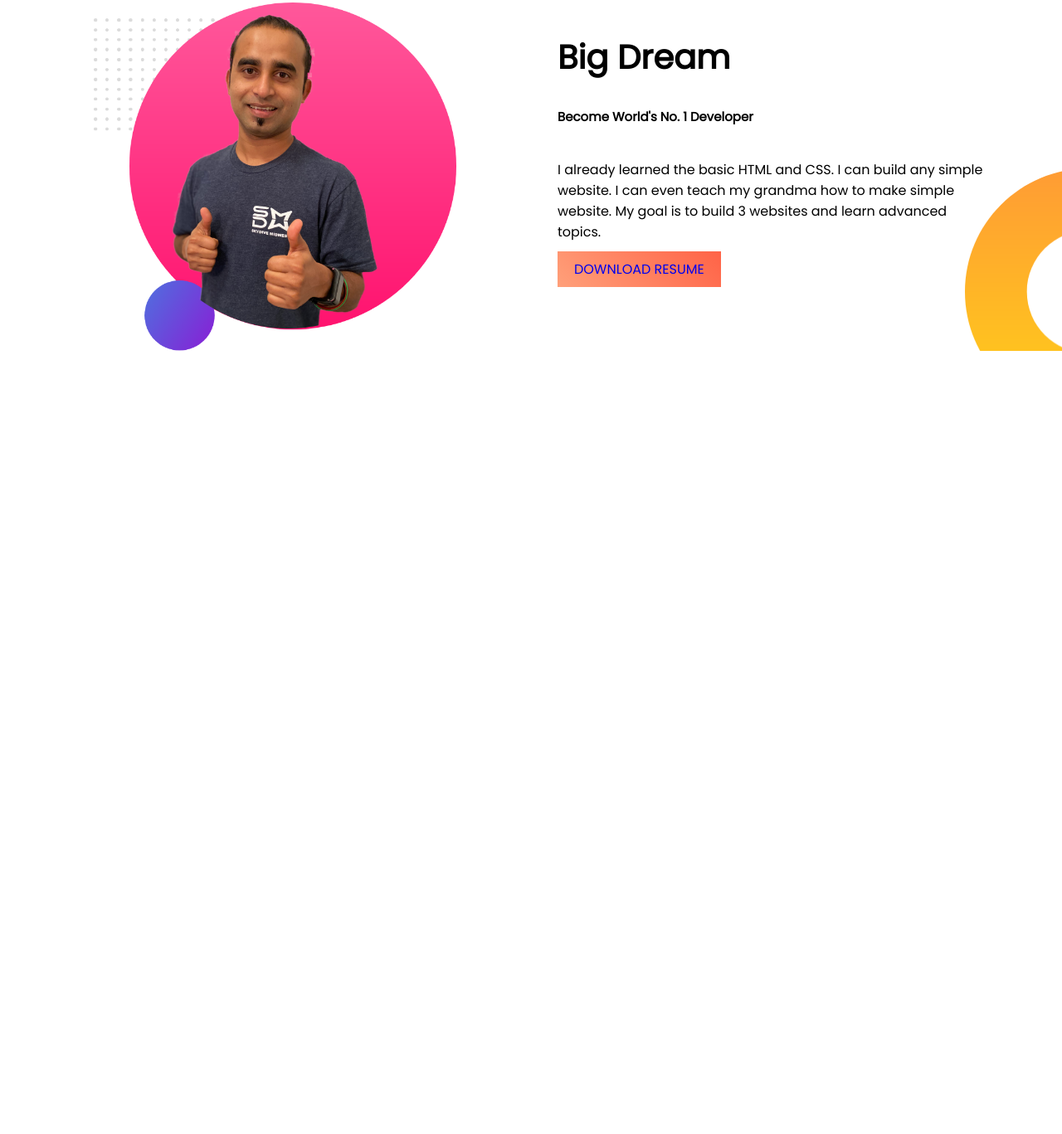
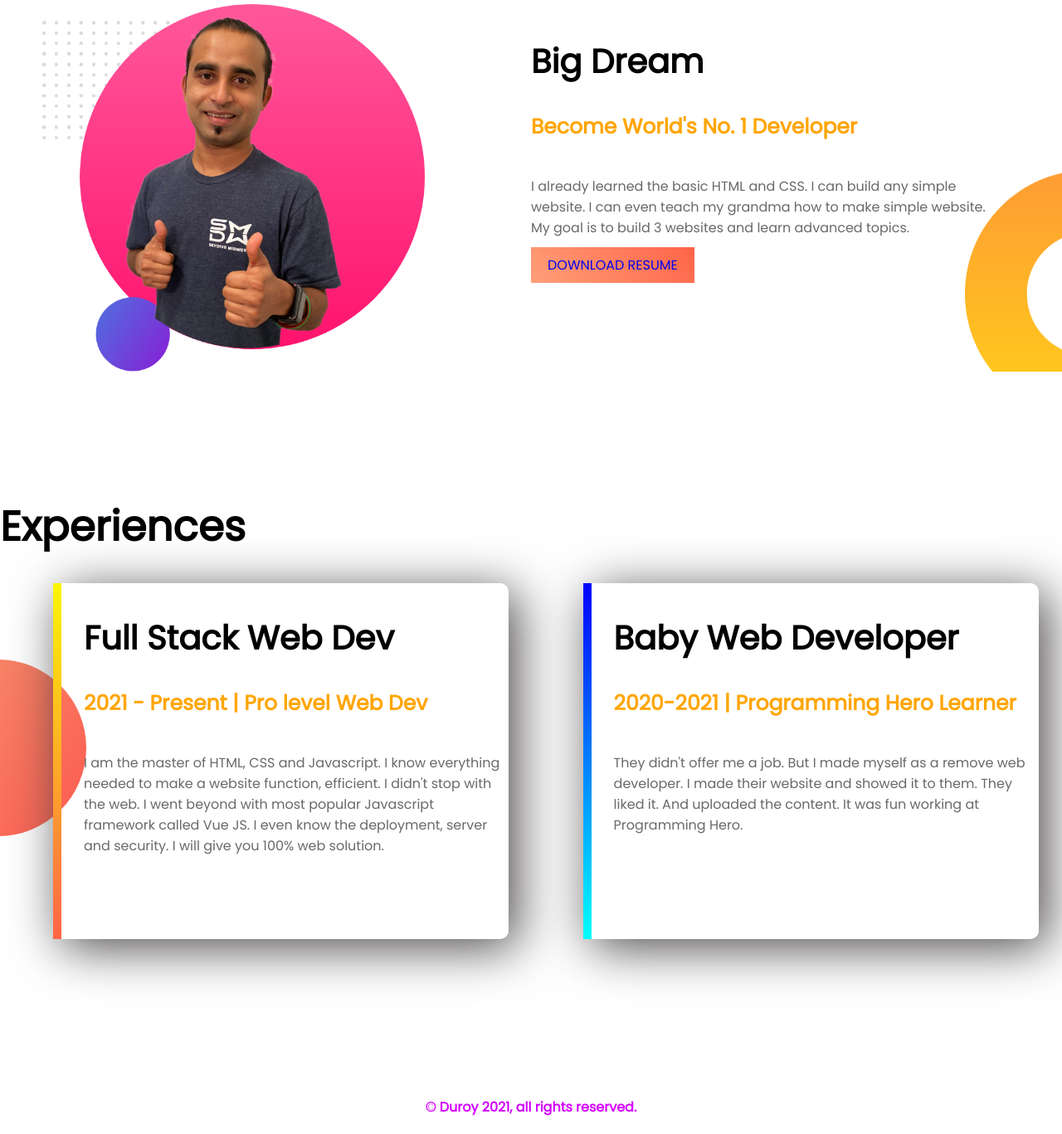
Before and after one commit to Rasel0406/moduel04, a plain HTML site: page index.html in a window 1280 px wide. Shown: the part 691-2058 px from the top of the page at 83% size. Before the commit the page ends 1114 px from the top, so only its background shows below. Drawn offline with Linux system fonts and the light colour scheme.

Commit message:
experiences and footer part add

```diff
--- a/css/style.css
+++ b/css/style.css
@@ -16,23 +16,22 @@ a {
 img {
     vertical-align: middle;
 }
-.clr{
+
+.clr {
     clear: both;
 }
-
+.fexiable_content{
+    display: flex;
+    margin-bottom: 150px;
+}
 body {
     font-family: 'Poppins', sans-serif;
 }
 
-.bannder_part {
-    display: flex;
-    float: left;
-    padding-left: 5%;
 
-}
-.banner{
-background-image: url(../images/top-banner.png);
-background-repeat: no-repeat;
+.banner {
+    background-image: url(../images/top-banner.png);
+    background-repeat: no-repeat;
 
 }
 
@@ -57,6 +56,7 @@ h3 {
 p {
     padding-top: 40px;
     padding-bottom: 20px;
+    color: dimgray;
 }
 
 .durjoy {
@@ -95,31 +95,78 @@ p {
 
 /*big dream part start */
 
-.big_dream{
+.big_dream {
     display: flex;
-    margin-top: 150px;
+    /*margin-top: 150px;*/
     background-image: url(../images/dream-bg.png);
     background-repeat: no-repeat;
     background-position-x: right;
     background-position-y: 200px;
 }
-.dream_content{
+
+.dream_content {
     float: left;
 }
-h2{
+
+h2 {
     font-size: 40px;
 }
-.dream_img{
+
+.dream_img {
     width: 40%;
 }
-.dream_img img{
+
+.dream_img img {
     width: 90%;
     padding-left: 10%;
 }
-.dream_content{
+h3{
+    font-size: 25px;
+    color: orange;
+}
+
+.dream_content {
     width: 43%;
     float: left;
     padding-left: 10%;
     padding-top: 3%;
 }
+
 /*big dream part end */
+
+/* experiences part start */
+.experience_part{
+
+   background-image: url(../images/exp-bg.png);
+   background-repeat: no-repeat;
+   background-position-y: 92px;
+}
+.experience_item{
+    width: 40%;
+    margin-left: 5%;
+    margin-right: 2%;
+    padding: 36px 0px 80px 27px;
+    box-shadow: 10px 10px 60px rgb(75, 71, 71);
+    border-radius: 10px;
+}
+.experience_content_01{
+
+border-image: linear-gradient(#faf605, tomato);
+border-left: 10px solid;
+border-image-slice: 1;
+}
+.experience_content_02{
+    border-left: 10px solid;
+    border-image: linear-gradient(blue, cyan);
+    border-image-slice: 1;
+}
+/* experiences part end */
+/* footer part start */
+footer{
+    text-align: center;
+}
+footer p{
+    color: rgb(212, 0, 255);
+    font-weight: 900;
+}
+/* footer part end */
--- a/index.html
+++ b/index.html
@@ -15,7 +15,7 @@
 
 <body>
     <!-- banner part start -->
-    <section class="bannder_part banner">
+    <section class=" banner fexiable_content">
         <div class="banner_content">
             <h1>Welcome To</h1>
             <h1><span class="durjoy">Durjoy Chowdhury</span> World!</h1>
@@ -23,7 +23,7 @@
             <p>You might saw me jumping, climbing buildings, and stopping trains. But nobody pays me a dime for that
                 work. That's why I am learning and mastering web development. I will not stop until I become the Web
                 Development Hero.</p>
-            <a class="button" href="wwww.facebook.com/durjoy04" target="blank">HIER ME</a>
+            <a class="button" href="https://www.facebook.com/durjoy.rad/" target="blank">HIER ME</a>
         </div>
         <div class="banner_img">
             <img src="images/jhankar.png" alt="jhankar">
@@ -32,7 +32,7 @@
     </section>
     <!-- banner part end -->
     <!--big dream part start-->
-<section class="big_dream bannder_part">
+<section class="big_dream  fexiable_content">
     <div class="dream_img">
         <img src="images/jhankar2.png" alt="jhankar2">
     </div>
@@ -40,11 +40,37 @@
         <h2>Big Dream</h2>
         <h3>Become World's No. 1 Developer</h3>
         <p>I already learned the basic HTML and CSS. I can build any simple website. I can even teach my grandma how to make simple website. My goal is to build 3 websites and learn advanced topics.</p>
-        <a class="button" href="wwww.facebook.com/durjoy04" target="blank">DOWNLOAD RESUME</a>
+        <a class="button" href="https://www.facebook.com/durjoy.rad" target="blank">DOWNLOAD RESUME</a>
     </div>
 
 </section>
     <!-- big dream part end -->
+
+    <!-- experience part start -->
+
+<section class="fexiable_content_01">
+    <h1>Experiences</h1>
+    <div class="experience_part fexiable_content">
+        <div class="experience_item experience_content_01">
+            <h2>Full Stack Web Dev</h2>
+            <h3>2021 - Present | Pro level Web Dev</h3>
+            <p>I am the master of HTML, CSS and Javascript. I know everything needed to make a website function, efficient. I didn't stop with the web. I went beyond with most popular Javascript framework called Vue JS. I even know the deployment, server and security. I will give you 100% web solution.</p>
+        </div>
+        <div class="experience_item experience_content_02">
+            <h2>Baby Web Developer</h2>
+            <h3>2020-2021 | Programming Hero Learner</h3>
+            <p>They didn't offer me a job. But I made myself as a remove web developer. I made their website and showed it to them. They liked it. And uploaded the content. It was fun working at Programming Hero.</p>
+        </div>
+    </div>
+<div class="clr"></div>
+</section>
+
+    <!-- experience part end -->
+    <!-- footer part start -->
+    <footer>
+        <p>© Duroy 2021, all rights reserved.</p>
+    </footer>
+    <!-- footer part end -->
 </body>
 
 </html>
```
